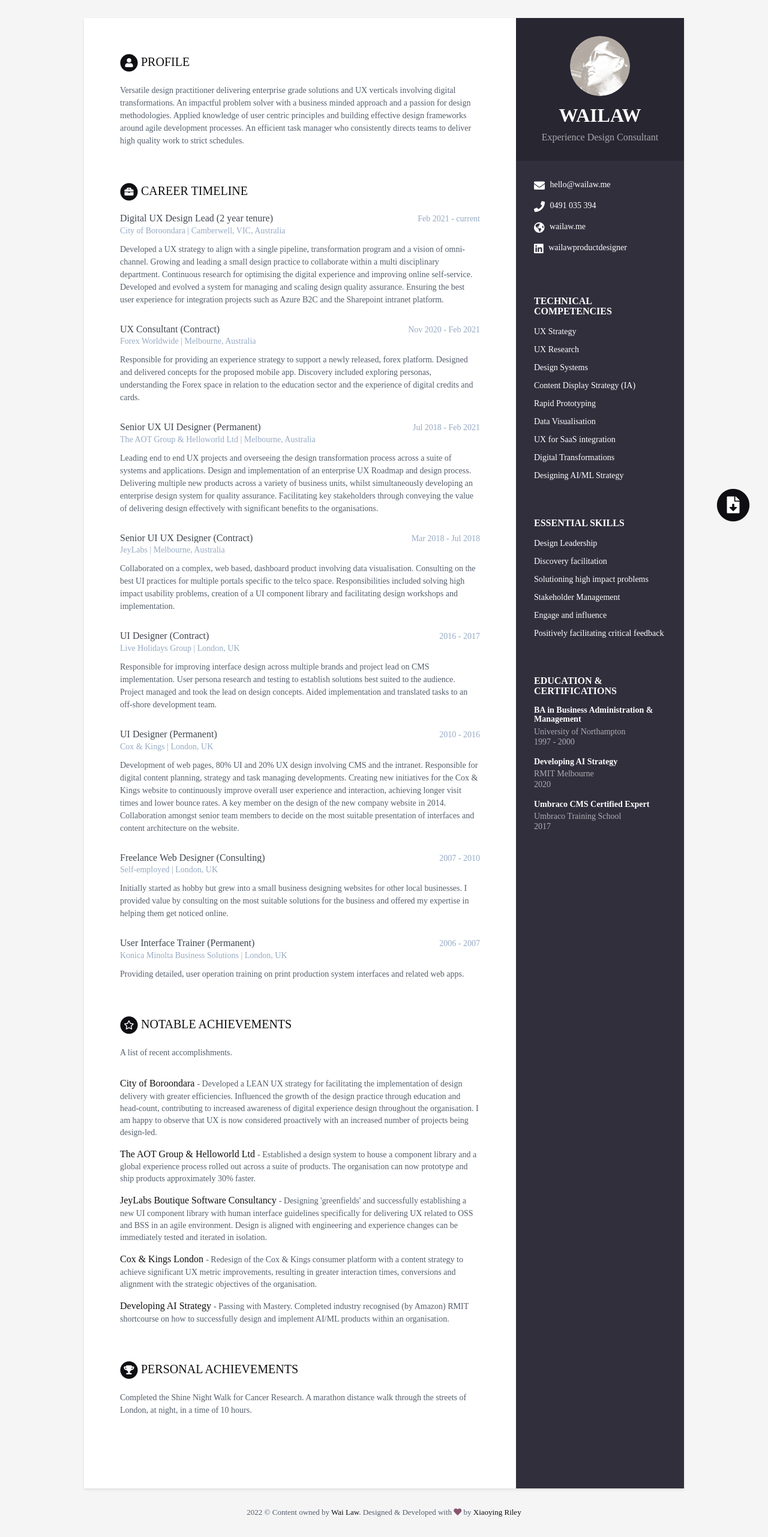
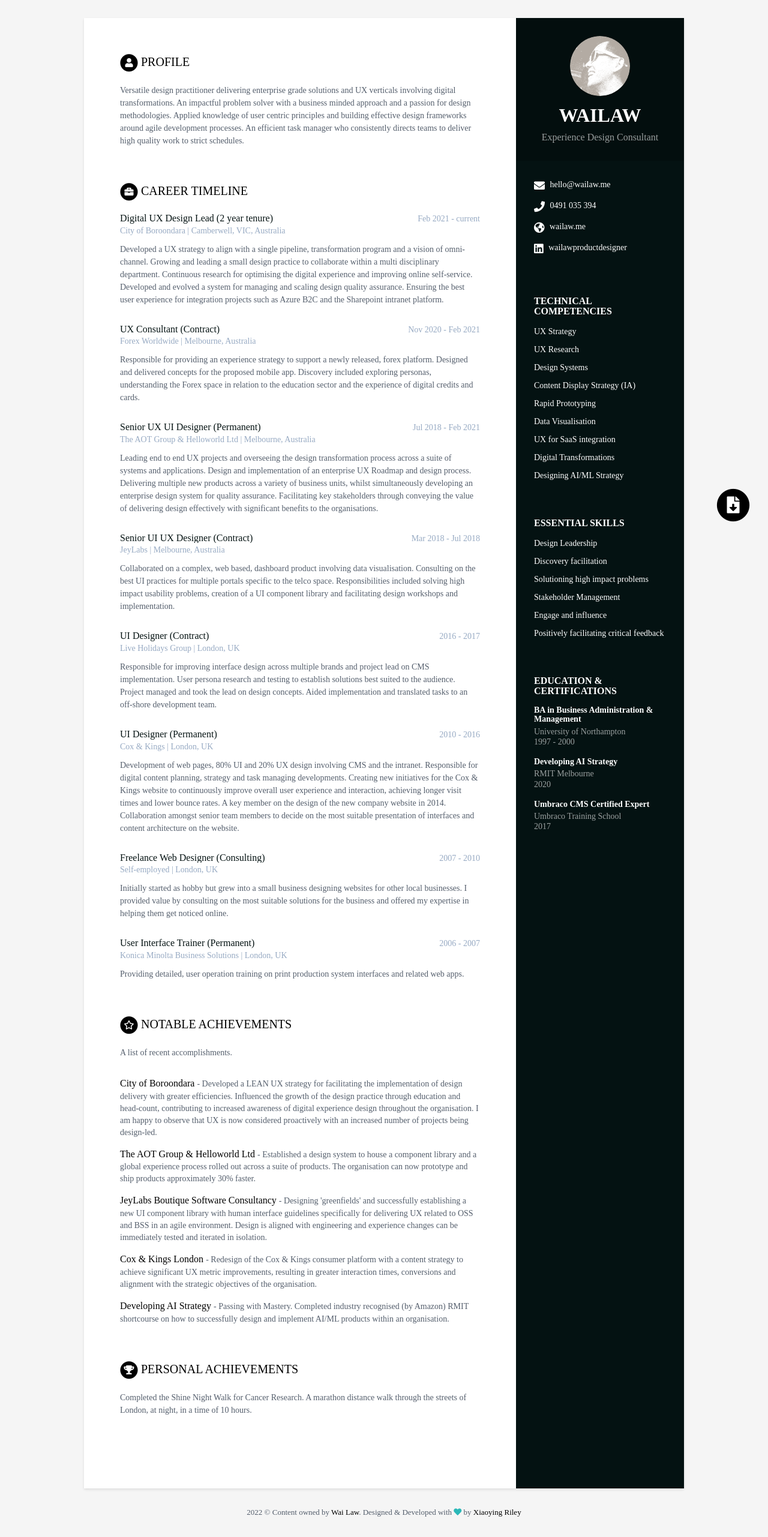
Before and after one commit to W-A-I-L-A-W-8/cv-wailaw, a Jekyll site: the page built from index.html, in a window 1280 px wide. Shown: the whole page at 60% size. Built offline with Jekyll 4.4.1, drawn with Linux system fonts in a browser that asks for light colours.

Commit message:
updated dark theme

```diff
--- a/_sass/skins/_dark.scss
+++ b/_sass/skins/_dark.scss
@@ -1,10 +1,10 @@
 /* styles-6 variables */
-$theme-color: #322f3d;
-$text-color: #3F4650;
+$theme-color: #041212;
+$text-color: #041212;
 $text-color-secondary: #545E6C;
 $text-grey: #97AAC3;
 $divider: #e8e8e8;
 $lighter-grey: #ccc;
 $darker-grey: #59405c;
 $smoky-white: #f5f5f5;
-$heart: #87556f;
+$heart: #2bb8b8;
```
